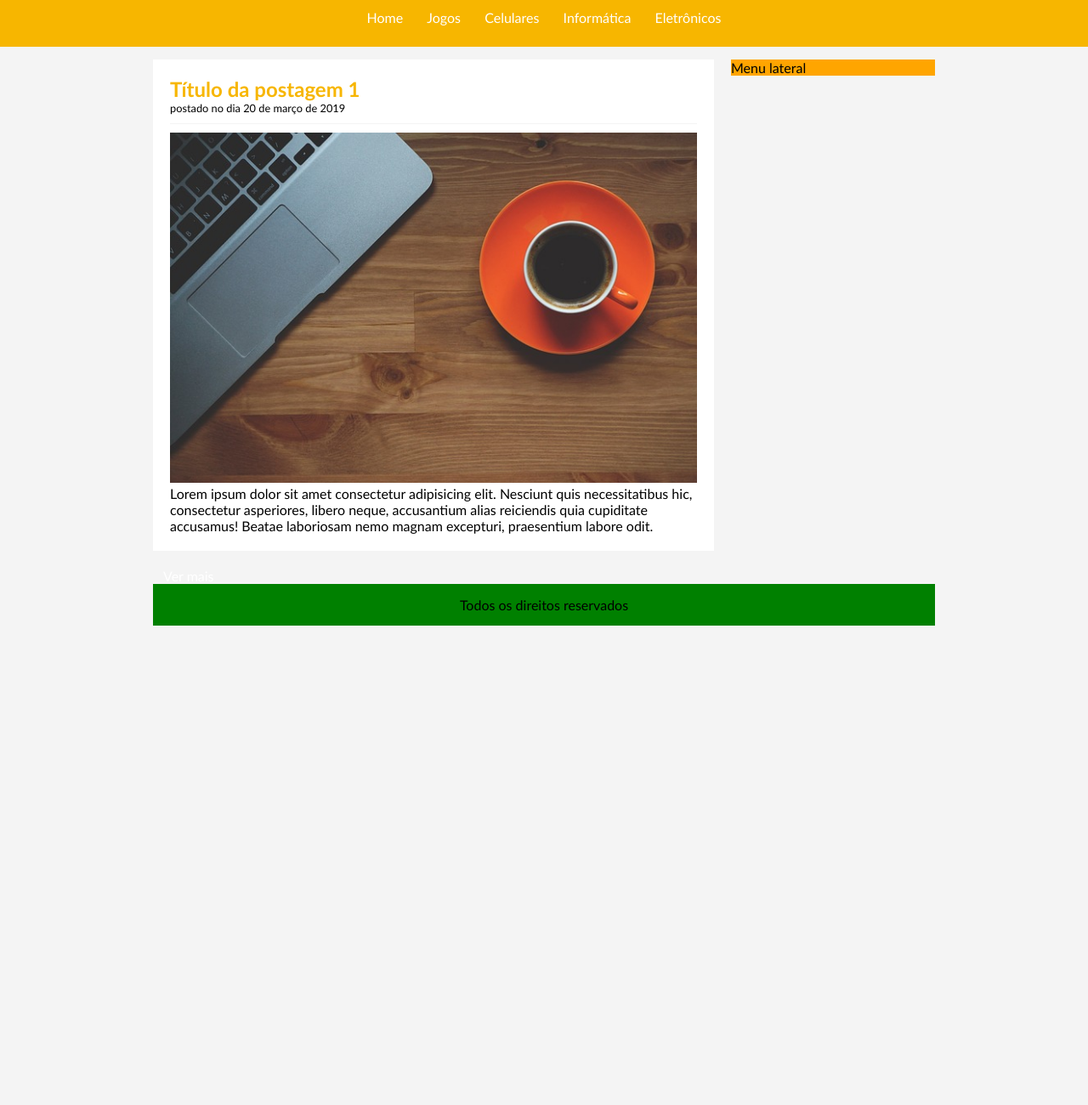
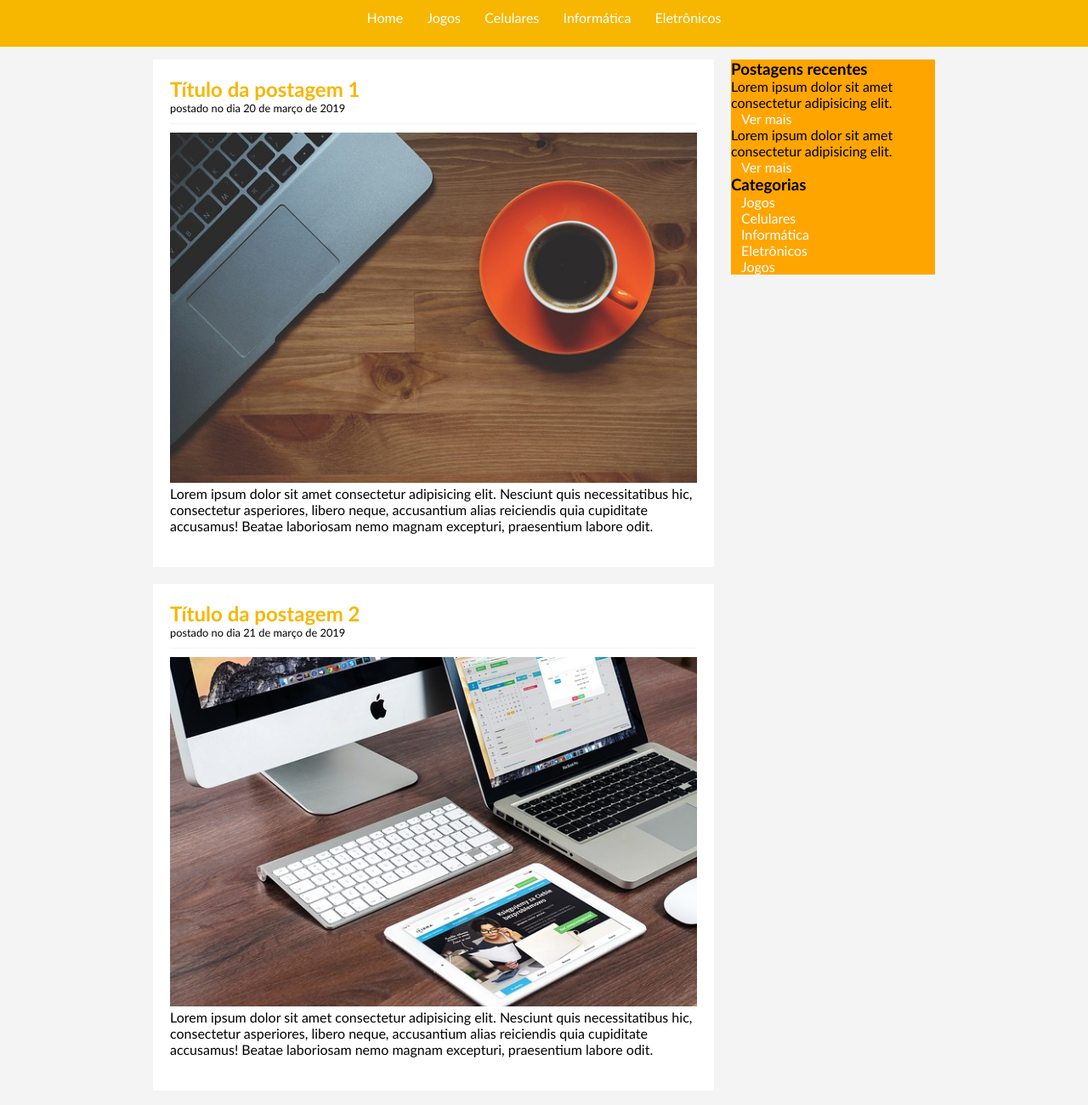
Before and after one commit to NandoCodeBR/CSSTecBlog, a plain HTML site: page Tecblog/index.html in a window 1280 px wide. Shown: the part 82-1382 px from the top of the page at 85% size. Before the commit the page ends 833 px from the top, so only its background shows below. Drawn offline with Linux system fonts and the light colour scheme.

Commit message:
Update index.html

```diff
--- a/Tecblog/index.html
+++ b/Tecblog/index.html
@@ -21,6 +21,7 @@
     </div>
     <div id="area-principal">
     <div id="area-postagens">
+        <!--Abertura da postagem-->
         <div class="postagem">
                 <h2>Título da postagem 1</h2>
                 <span class="data-postagem"> postado no dia 20 de março de 2019 </span>
@@ -29,11 +30,45 @@
                  Nesciunt quis necessitatibus hic, consectetur asperiores, libero neque,
                 accusantium alias reiciendis quia cupiditate accusamus!
                 Beatae laboriosam nemo magnam excepturi, praesentium labore odit.</p>
+                <a href="">Ver mais</a>
+            </div> <!--Fechamento da postagem-->
+
+        <!--Abertura da postagem-->
+        <div class="postagem">
+                <h2>Título da postagem 2</h2>
+                <span class="data-postagem"> postado no dia 21 de março de 2019 </span>
+                <img width="620px" src="imagens/imagem2.jpg">
+                <p>Lorem ipsum dolor sit amet consectetur adipisicing elit.
+                 Nesciunt quis necessitatibus hic, consectetur asperiores, libero neque,
+                accusantium alias reiciendis quia cupiditate accusamus!
+                Beatae laboriosam nemo magnam excepturi, praesentium labore odit.</p>
+                <a href="">Ver mais</a>
+            </div> <!--Fechamento da postagem-->
+
     </div>
+        <div id="area-lateral">
+                <div class="conteudo-lateral">
+                        <h3>Postagens recentes</h3>
+                        <div Class="postagem-lateral">
+                                <p>Lorem ipsum dolor sit amet consectetur adipisicing elit.</p>
                                 <a href="">Ver mais</a>
                         </div>
-        <div id="area-lateral">
-            Menu lateral
+                        <div Class="postagem-lateral" style="border-bottom: none;">
+                                <p>Lorem ipsum dolor sit amet consectetur adipisicing elit.</p>
+                                <a href="">Ver mais</a>
+                        </div>
+                    </div>
+                    <div class="conteudo-lateral">
+                            <h3>Categorias</h3>
+                            <a href="" Class="categorias">Jogos</a> <br>
+                            <a href="" Class="categorias">Celulares</a><br>
+                            <a href="" Class="categorias">Informática</a><br>
+                            <a href="" Class="categorias">Eletrônicos</a><br>
+                            <a href="" Class="categorias">Jogos</a>
+
+                            </div>
+
+                        </div>
          </div>
         <div id="rodape">
             Todos os direitos reservados
```
Lines whose indentation alone changed are shown as unchanged.
